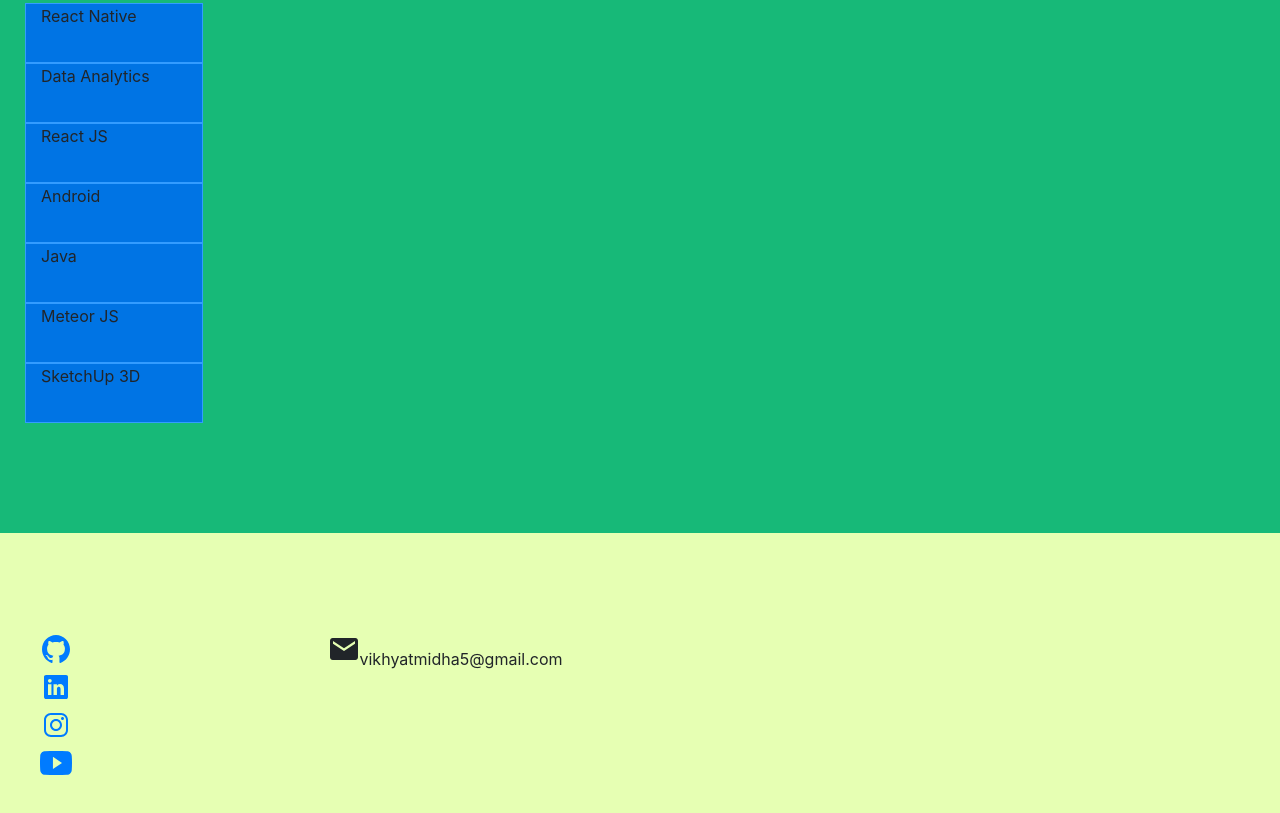
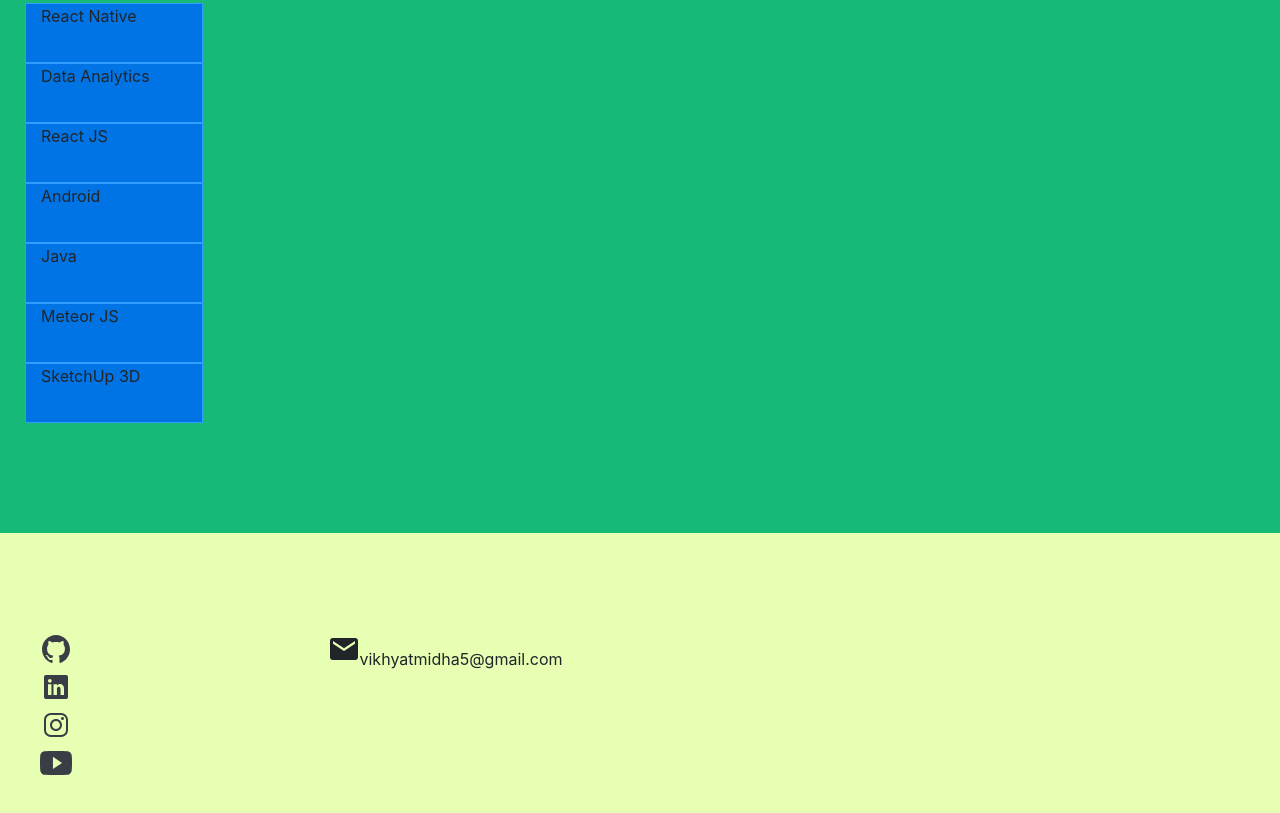
Before and after one commit to Vikhyat5/vikhyat5.github.io, a plain HTML site: page index.html in a window 1280 px wide. Shown: the part 1357-2170 px from the top of the page. Drawn offline with nearby package versions, Linux system fonts and the light colour scheme; a web font is replaced by a local one.

Commit message:
Update index.html

```diff
--- a/index.html
+++ b/index.html
@@ -96,6 +96,21 @@ nav
   background-color:#0074e4;
   border:1px solid #339cff;
 }
+a
+{
+	color:#393e46;
+}
+a:hover
+{
+	color:#393e46;
+}
+a:link {
+  text-decoration: none;
+}
+
+a:visited {
+  text-decoration: none;
+}
 
 
 </style>
```
